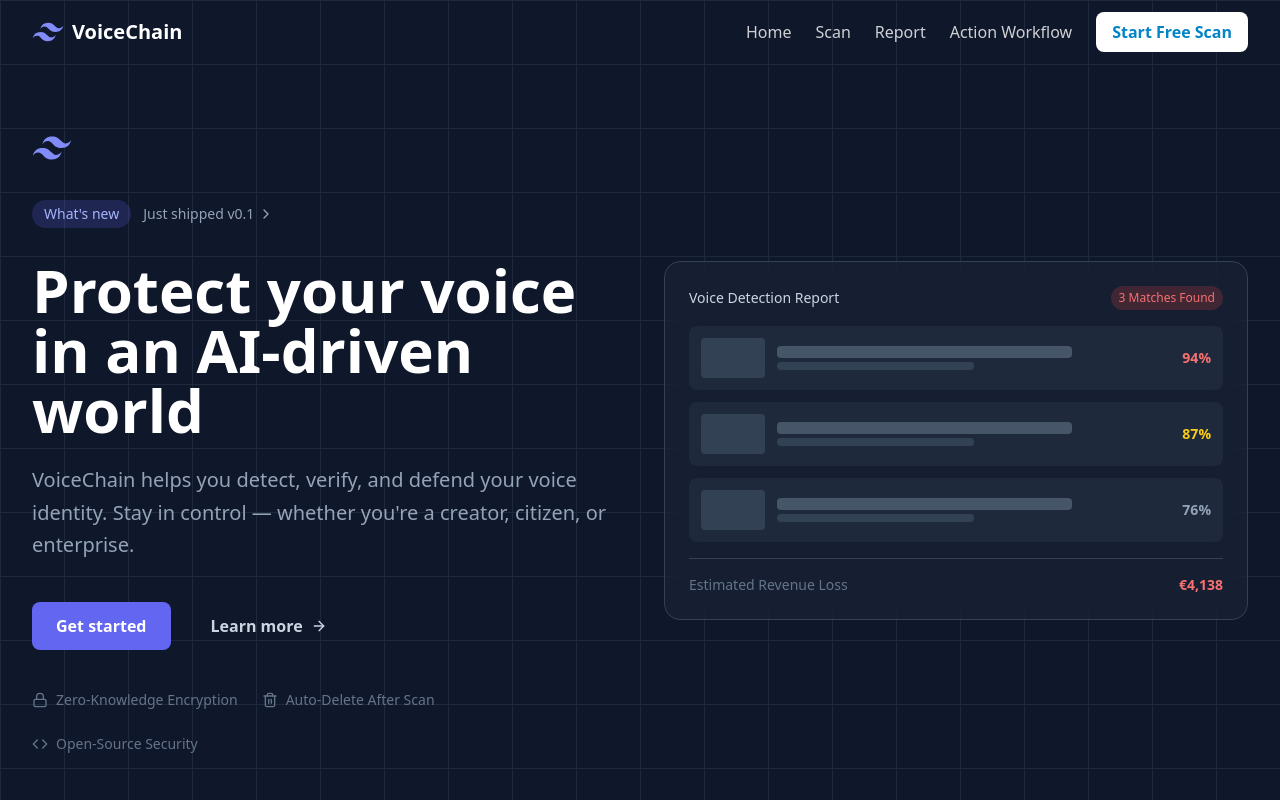
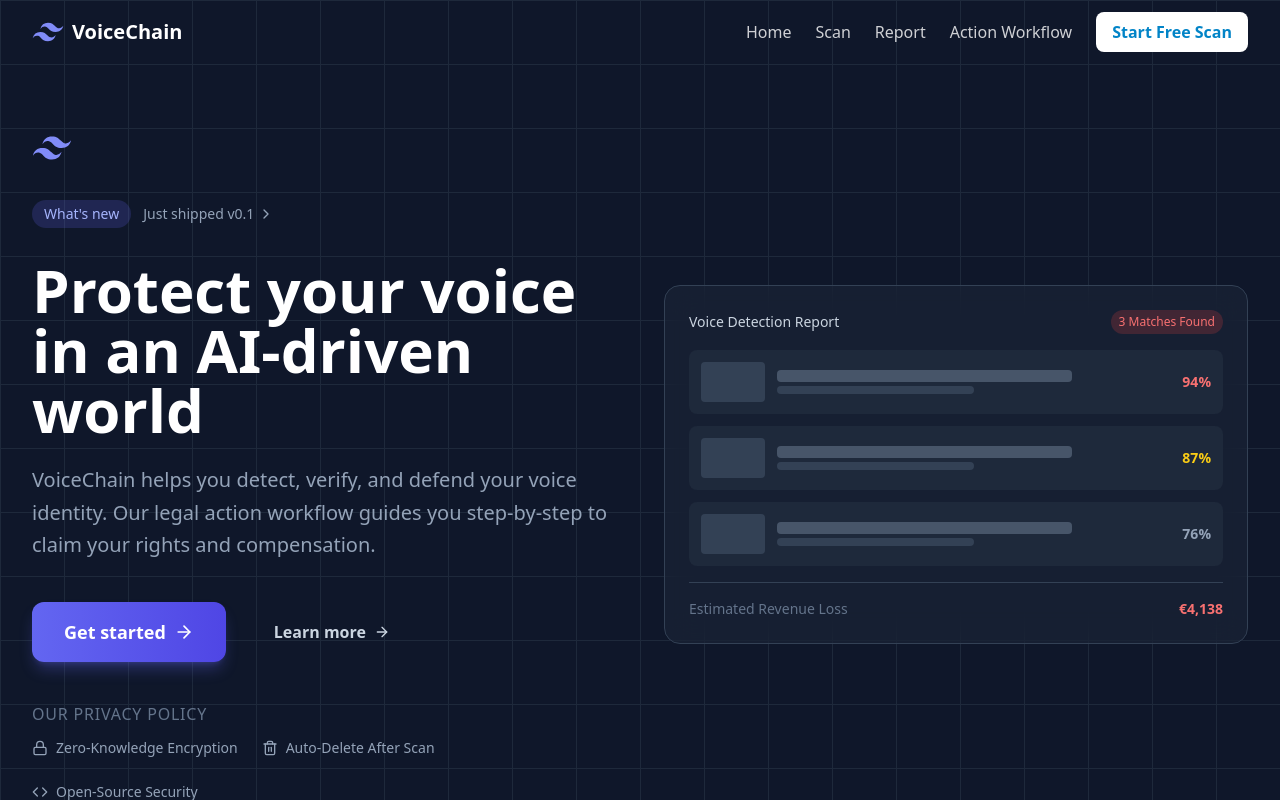
Before and after one commit to charlieliu219/voice-chain, a React (Vite) app: page /#/ in a window 1280 px wide. Shown: the top 800 px of the page. Built offline with nearby package versions, Linux system fonts and the light colour scheme.

Commit message:
better CTA

```diff
--- a/src/index.css
+++ b/src/index.css
@@ -14,11 +14,11 @@
 
 @layer components {
   .btn-primary {
-    @apply bg-primary-600 hover:bg-primary-700 text-white font-semibold py-3 px-6 rounded-lg transition-all duration-200 shadow-lg hover:shadow-xl;
+    @apply bg-gradient-to-r from-indigo-500 to-indigo-600 hover:from-indigo-600 hover:to-indigo-700 text-white font-semibold py-3 px-6 rounded-xl transition-all duration-300 shadow-lg shadow-indigo-500/25 hover:shadow-xl hover:shadow-indigo-500/30 hover:scale-[1.02];
   }
 
   .btn-secondary {
-    @apply bg-white hover:bg-slate-50 text-slate-700 font-semibold py-3 px-6 rounded-lg border border-slate-200 transition-all duration-200;
+    @apply bg-white hover:bg-slate-50 text-slate-700 font-semibold py-3 px-6 rounded-xl border-2 border-slate-200 hover:border-slate-300 transition-all duration-200;
   }
 
   .card {
@@ -26,7 +26,7 @@
   }
 
   .input {
-    @apply w-full px-4 py-3 border border-slate-200 rounded-lg focus:ring-2 focus:ring-primary-500 focus:border-primary-500 outline-none transition-all;
+    @apply w-full px-4 py-3 border border-slate-200 rounded-lg focus:ring-2 focus:ring-indigo-500 focus:border-indigo-500 outline-none transition-all;
   }
 }
 
--- a/src/pages/LandingPage.tsx
+++ b/src/pages/LandingPage.tsx
@@ -8,7 +8,6 @@
   Code,
   CheckCircle,
   ArrowRight,
-  Play,
   ChevronRight
 } from 'lucide-react'
 import Logo from '../components/Logo'
@@ -45,34 +44,41 @@
               </h1>
 
               <p className="text-xl text-slate-400 mb-10 leading-relaxed max-w-xl">
-                VoiceChain helps you detect, verify, and defend your voice identity. Stay in control — whether you're a creator, citizen, or enterprise.
+                VoiceChain helps you detect, verify, and defend your voice identity. Our legal action workflow guides you step-by-step to claim your rights and compensation.
               </p>
 
               <div className="flex flex-col sm:flex-row gap-4 mb-10">
                 <Link
                   to="/upload"
-                  className="bg-indigo-500 hover:bg-indigo-600 text-white px-6 py-3 rounded-lg font-semibold transition-all flex items-center justify-center gap-2"
+                  className="group relative bg-gradient-to-r from-indigo-500 to-indigo-600 hover:from-indigo-600 hover:to-indigo-700 text-white px-8 py-4 rounded-xl font-semibold text-lg transition-all duration-300 flex items-center justify-center gap-2 shadow-lg shadow-indigo-500/30 hover:shadow-xl hover:shadow-indigo-500/40 hover:scale-105"
                 >
+                  <span className="absolute inset-0 rounded-xl bg-gradient-to-r from-indigo-400 to-indigo-500 opacity-0 group-hover:opacity-100 blur-xl transition-opacity duration-300"></span>
+                  <span className="relative flex items-center gap-2">
                     Get started
+                    <ArrowRight className="h-5 w-5 group-hover:translate-x-1 transition-transform" />
+                  </span>
                 </Link>
-                <button className="text-slate-300 hover:text-white px-6 py-3 font-semibold transition-all flex items-center justify-center gap-2">
+                <button className="text-slate-300 hover:text-white px-8 py-4 font-semibold transition-all flex items-center justify-center gap-2 hover:bg-white/5 rounded-xl">
                   Learn more
                   <ArrowRight className="h-4 w-4" />
                 </button>
               </div>
 
+              <div>
+                <p className="text-s text-slate-500 uppercase tracking-wider mb-3">Our Privacy Policy</p>
                 <div className="flex flex-wrap gap-6">
-                <div className="flex items-center gap-2 text-sm text-slate-500">
+                  <div className="flex items-center gap-2 text-sm text-slate-400">
                     <Lock className="h-4 w-4" />
                     <span>Zero-Knowledge Encryption</span>
                   </div>
-                <div className="flex items-center gap-2 text-sm text-slate-500">
+                  <div className="flex items-center gap-2 text-sm text-slate-400">
                     <Trash2 className="h-4 w-4" />
                     <span>Auto-Delete After Scan</span>
                   </div>
-                <div className="flex items-center gap-2 text-sm text-slate-500">
+                  <div className="flex items-center gap-2 text-sm text-slate-400">
                     <Code className="h-4 w-4" />
                     <span>Open-Source Security</span>
+                  </div>
                 </div>
               </div>
             </div>
@@ -345,13 +351,13 @@
                   Basic report
                 </li>
               </ul>
-              <Link to="/upload" className="btn-secondary w-full block text-center">
+              <Link to="/upload" className="w-full block text-center py-3 px-6 rounded-xl border-2 border-slate-200 text-slate-700 font-semibold hover:border-slate-300 hover:bg-slate-50 transition-all">
                 Get Started
               </Link>
             </div>
 
-            <div className="card border-2 border-indigo-500 relative">
-              <div className="absolute -top-3 left-1/2 -translate-x-1/2 bg-indigo-500 text-white text-sm px-3 py-1 rounded-full">
+            <div className="card border-2 border-indigo-500 relative shadow-xl shadow-indigo-500/10">
+              <div className="absolute -top-3 left-1/2 -translate-x-1/2 bg-gradient-to-r from-indigo-500 to-indigo-600 text-white text-sm px-4 py-1 rounded-full font-medium">
                 Most Popular
               </div>
               <h3 className="text-xl font-bold text-slate-900 mb-2">Standard</h3>
@@ -376,8 +382,11 @@
                   Guided action workflow
                 </li>
               </ul>
-              <Link to="/upload" className="btn-primary w-full block text-center">
+              <Link to="/upload" className="group w-full block text-center py-3 px-6 rounded-xl bg-gradient-to-r from-indigo-500 to-indigo-600 text-white font-semibold hover:from-indigo-600 hover:to-indigo-700 transition-all shadow-lg shadow-indigo-500/30 hover:shadow-xl hover:shadow-indigo-500/40 hover:scale-[1.02]">
+                <span className="flex items-center justify-center gap-2">
                   Start Standard
+                  <ArrowRight className="h-4 w-4 group-hover:translate-x-1 transition-transform" />
+                </span>
               </Link>
             </div>
 
@@ -403,7 +412,7 @@
                   €120 legal consultation credit
                 </li>
               </ul>
-              <Link to="/upload" className="btn-secondary w-full block text-center">
+              <Link to="/upload" className="w-full block text-center py-3 px-6 rounded-xl border-2 border-slate-200 text-slate-700 font-semibold hover:border-slate-300 hover:bg-slate-50 transition-all">
                 Start Pro
               </Link>
             </div>
@@ -412,20 +421,28 @@
       </section>
 
       {/* CTA Section */}
-      <section className="py-20 bg-slate-900 text-white">
-        <div className="max-w-4xl mx-auto px-4 sm:px-6 lg:px-8 text-center">
-          <h2 className="text-3xl md:text-4xl font-bold mb-6">
+      <section className="py-24 bg-slate-900 text-white relative overflow-hidden">
+        {/* Background glow effect */}
+        <div className="absolute inset-0 flex items-center justify-center">
+          <div className="w-[600px] h-[600px] bg-indigo-500/20 rounded-full blur-3xl"></div>
+        </div>
+
+        <div className="relative max-w-4xl mx-auto px-4 sm:px-6 lg:px-8 text-center">
+          <h2 className="text-3xl md:text-5xl font-bold mb-6">
             Take Control of Your Voice Today
           </h2>
-          <p className="text-xl text-slate-400 mb-8">
+          <p className="text-xl text-slate-400 mb-10 max-w-2xl mx-auto">
             Join thousands of creators protecting their voice rights. Start your free scan now.
           </p>
           <Link
             to="/upload"
-            className="inline-flex items-center gap-2 bg-indigo-500 hover:bg-indigo-600 text-white px-8 py-4 rounded-lg font-semibold text-lg transition-all shadow-lg hover:shadow-xl"
+            className="group relative inline-flex items-center gap-2 bg-gradient-to-r from-indigo-500 to-indigo-600 hover:from-indigo-600 hover:to-indigo-700 text-white px-10 py-5 rounded-xl font-semibold text-lg transition-all duration-300 shadow-xl shadow-indigo-500/30 hover:shadow-2xl hover:shadow-indigo-500/40 hover:scale-105"
           >
+            <span className="absolute inset-0 rounded-xl bg-gradient-to-r from-indigo-400 to-indigo-500 opacity-0 group-hover:opacity-100 blur-xl transition-opacity duration-300"></span>
+            <span className="relative flex items-center gap-2">
               Start Free Voice Scan
-            <ArrowRight className="h-5 w-5" />
+              <ArrowRight className="h-5 w-5 group-hover:translate-x-1 transition-transform" />
+            </span>
           </Link>
         </div>
       </section>
```
Lines whose indentation alone changed are shown as unchanged.
